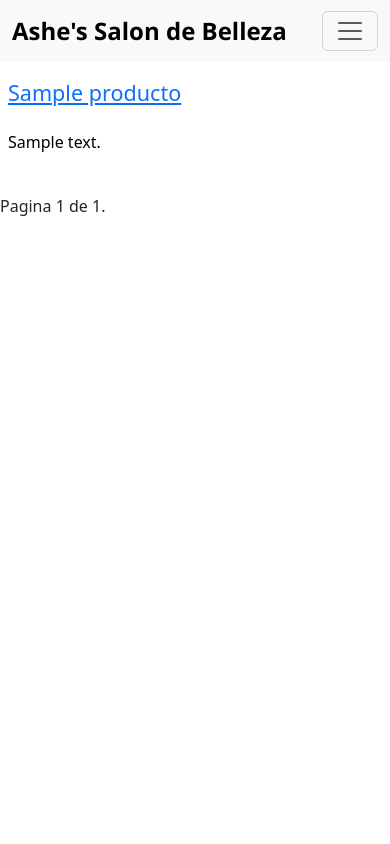
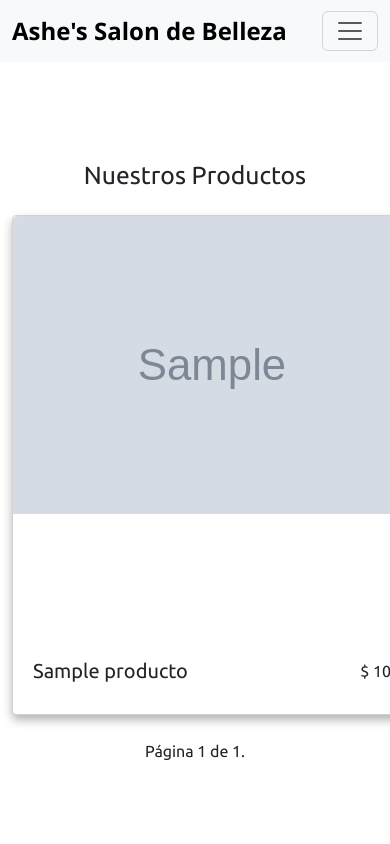
Before and after one commit to kaneraZh/inacap.diseno_desarrollo_soluciones, a Django app: page /productos/ in a window 390 px wide; the page is wider, and only the part inside the window is pictured. Run offline with Django 4.2, Linux system fonts and the light colour scheme; tables that the repository leaves empty hold one stand-in row (values such as "Sample post"); grey boxes marked "Sample" are stand-in pictures.

Commit message:
productos.html
estan listos la vista para ver los productos

```diff
--- a/punto_venta/models.py
+++ b/punto_venta/models.py
@@ -38,7 +38,7 @@ class Proveedor(models.Model):
         return f'{self.nombre}, {self.email}, {self.direccion}, {self.telefono_celular}'
 class Producto(models.Model):
     nombre = models.CharField(max_length=30)
-    descripcion = models.CharField(max_length=50)
+    descripcion = models.CharField(max_length=300)
     categoria = models.CharField(max_length=20)
     precio_compra = models.PositiveIntegerField()
     precio_venta = models.PositiveIntegerField()
--- /dev/null
+++ b/punto_venta/static/punto_venta/productos.css
@@ -0,0 +1,150 @@
+/* styles.css */
+
+@import url('https://fonts.googleapis.com/css?family=Ubuntu');
+
+* {
+    box-sizing: border-box;
+    margin: 0;
+    padding: 0;
+}
+
+body {
+    display: flex;
+    align-items: center;
+    min-height: 100vh;
+    justify-content: center;
+    font-family: 'Ubuntu', sans-serif;
+}
+
+h1 {
+    font-size: 1.2rem;
+    text-transform: capitalize;
+}
+
+.card {
+    position: relative;
+    border-radius: 5px;
+    box-shadow: 0 5px 10px rgba(0,0,0,0.3);
+    height: 500px;
+    overflow: hidden;
+    width: 400px;
+}
+
+.card > figure {
+    width: 90%;
+    margin: 20px auto 0 auto;
+}
+
+.card > figure > img {
+    width: 100%;
+}
+
+.details {
+    background-color: #FFF;
+    border-radius: 10px;
+    padding: 20px;
+    position: absolute;
+    top: 85%;
+    width: 100%;
+    transition: box-shadow .3s ease-in-out,
+                top .3s ease-in-out;
+}
+
+.card:hover .details {
+    box-shadow: 0 -5px 10px rgba(0,0,0,0.3);
+    top: 40%;
+}
+
+.details > .min-details,
+.details > .options,
+.details > .options > .options-size,
+.details > .options > .options-colors {
+    margin-bottom: 20px;
+}
+
+.details > .min-details {
+    display: flex;
+    justify-content: space-between;
+}
+
+.details > .min-details > h1 > span {
+    color: #7B7B7B;
+    display: block;
+    font-size: .9rem;
+    font-weight: 400;
+}
+
+.details > .options h1 {
+    margin-bottom: 5px;
+}
+
+.details > .options ul {
+    list-style-type: none;
+    display: flex;
+}
+
+.details > .options ul li {
+    border-radius: 50%;
+    cursor: pointer;
+    height: 30px;
+    line-height: 30px;
+    margin-right: 5px;
+    text-align: center;
+    width: 30px;
+}
+
+.options-size > ul > li {
+    background-color: rgba(0,0,0,0.5);
+    color: #FFF;
+    font-size: .7rem;
+    font-weight: 900;
+    text-transform: uppercase;
+    transition: background-color .3s ease-in-out;
+}
+
+.options-size > ul > li:hover {
+    background-color: #192a56;
+}
+
+.options-colors > ul > li {
+    border: none;
+}
+
+.options-colors > ul > li:nth-child(1) {
+    background-color: #FF1;
+}
+
+.options-colors > ul > li:nth-child(2) {
+    background-color: #000;
+}
+
+.options-colors > ul > li:nth-child(3) {
+    background-color: #FB0000;
+}
+
+.options-colors > ul > li:nth-child(4) {
+    background-color: #FF69B4;
+}
+
+.options-colors > ul > li:nth-child(5) {
+    background-color: #192a56;
+}
+
+.btn {
+    background-color: #192a56;
+    border-radius: 5px;
+    color: #FFF;
+    display: block;
+    padding: 10px;
+    text-align: center;
+    text-decoration: none;
+    text-transform: capitalize;
+    width: 100%;
+    transition: box-shadow .3s ease-in-out,
+                transform .3s ease-in-out;
+}
+
+.btn:hover {
+  box-shadow: 0 5px 10px rgba(0,0,0,.3);
+  transform: translateY(-2px);
+}
--- a/punto_venta/views.py
+++ b/punto_venta/views.py
@@ -1,10 +1,11 @@
 from django.http import HttpRequest
-from django.shortcuts import render, redirect
+from django.shortcuts import render, redirect, get_object_or_404
 from punto_venta import forms, models
-from .models import Cita, Empleado
+from .models import Cita, Empleado, Producto
 from datetime import date
 from .models import Producto
 from .forms import ProductoForm
+
 #from django.views.generic.detail import DetailView
 
 # URLs genericas para redirigir al usuario
@@ -84,8 +85,8 @@ def calendario(request):
 from django.views.generic.list import ListView
 class ProductoCardView(ListView):
     model = models.Producto
-    paginate_by = 8
-    template_name = "tables/view/many_cards.html"
+    paginate_by = 6
+    template_name = "cliente/productos.html"
     def get_context_data(self, **kwargs):
         context = super().get_context_data(**kwargs)
         context["detalle"] = 'producto_detalle'
@@ -173,3 +174,20 @@ def agregar_producto(request):
     else:
         form = ProductoForm()
     return render(request, 'agregar_producto.html', {'form': form})
+
+def detalle_producto(request, pk):
+    # Obtiene el producto actual
+    producto = get_object_or_404(Producto, pk=pk)
+
+    # Obtiene la categoría del producto actual
+    categoria_actual = producto.categoria
+
+    # Obtiene productos relacionados (excluyendo el producto actual)
+    productos_relacionados = Producto.objects.filter(categoria=categoria_actual).exclude(pk=pk)
+
+    context = {
+        'producto': producto,
+        'productos_relacionados': productos_relacionados,
+    }
+
+    return render(request, 'ruta_a_tu_template/detalle_producto.html', context)
--- a/templates/base.html
+++ b/templates/base.html
@@ -46,7 +46,7 @@
                 <div class="collapse navbar-collapse" id="navbarColor01">
                     <ul class="navbar-nav me-auto">
                         <li class="nav-item">
-                            <a class="nav-link active" href="#">Catálogo</a>
+                            <a class="nav-link" href="{% url 'productos_tarjeta' %}">Catálogo</a>
                         </li>
                         <li class="nav-item">
                             <a class="nav-link" href="{% url 'signin' %}">Registrarse</a>
--- a/templates/cliente/productos.html
+++ b/templates/cliente/productos.html
@@ -1,4 +1,48 @@
-{% with detalle='producto_detalle' %}
-{% block title %}productos{% endblock title %}
-{% include 'tables/view/many_cards.html' %}
-{% endwith %}
+{% extends 'base.html' %}
+
+{% block title %}Productos{% endblock title %}
+
+{% block content %}
+{% load static %}
+
+    <link rel="stylesheet" type="text/css" href="{% static 'punto_venta/productos.css' %}">
+
+<div class="container mt-4">
+  <h2 class="mb-4 text-center">Nuestros Productos</h2>
+
+  <div class="row">
+    {% for producto in object_list %}
+      <div class="col-md-4 mb-4">
+        <div class="card">
+          <img src="{{ producto.imagen.url }}" class="card-img-top" alt="{{ producto.nombre }}" style="max-width: 100%; max-height: 300px;">
+          <div class="details">
+            <div class="min-details">
+              <h5 class="card-title">{{ producto.nombre }}</h5>
+              <p class="price">$ {{ producto.precio_venta }}</p>
+            </div>
+            <a href="{% url 'producto_detalle' pk=producto.pk %}" class="btn btn-primary btn-block">Ver Detalle</a>
+          </div>
+        </div>
+      </div>
+    {% endfor %}
+  </div>
+
+  <div class="pagination justify-content-center">
+    <span class="step-links">
+      {% if page_obj.has_previous %}
+        <a href="?page=1">&laquo; primera</a>
+        <a href="?page={{ page_obj.previous_page_number }}">anterior</a>
+      {% endif %}
+
+      <span class="current">
+        Página {{ page_obj.number }} de {{ page_obj.paginator.num_pages }}.
+      </span>
+
+      {% if page_obj.has_next %}
+        <a href="?page={{ page_obj.next_page_number }}">siguiente</a>
+        <a href="?page={{ page_obj.paginator.num_pages }}">última &raquo;</a>
+      {% endif %}
+    </span>
+  </div>
+</div>
+{% endblock content %}
```
Also changed, not shown: templates/cliente/producto.html (+30 -6 lines), media/productos/D_NQ_NP_636462-MLC53103942838_122022-O.webp (added), media/productos/D_NQ_NP_646611-MLU72635546487_112023-O.webp (added), media/productos/D_NQ_NP_700904-MLU70661221349_072023-O.webp (added), media/productos/D_NQ_NP_742534-MLC49334821055_032022-O.webp (added), media/productos/D_NQ_NP_755494-MLU72565649032_112023-O.webp (added).
